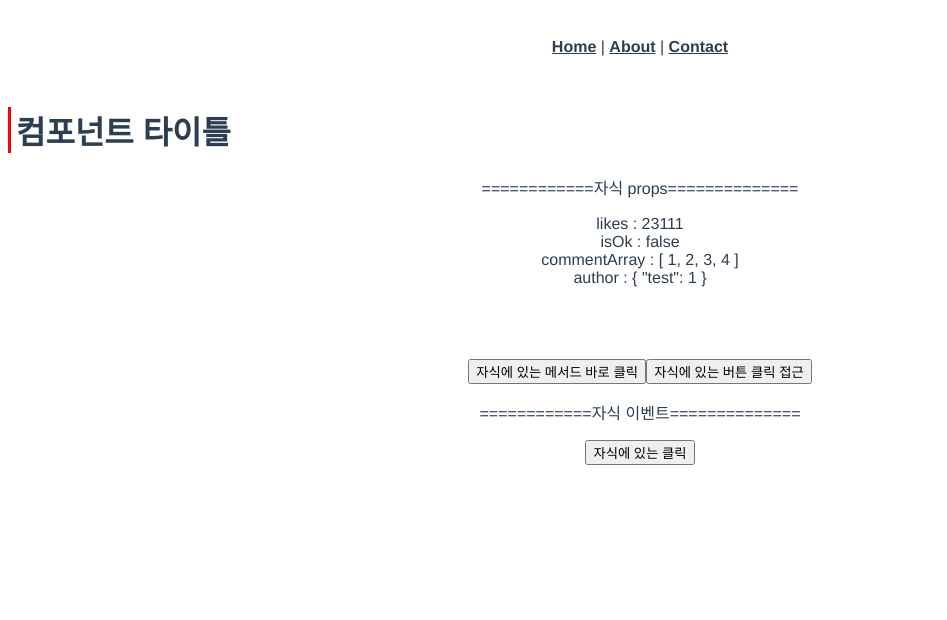
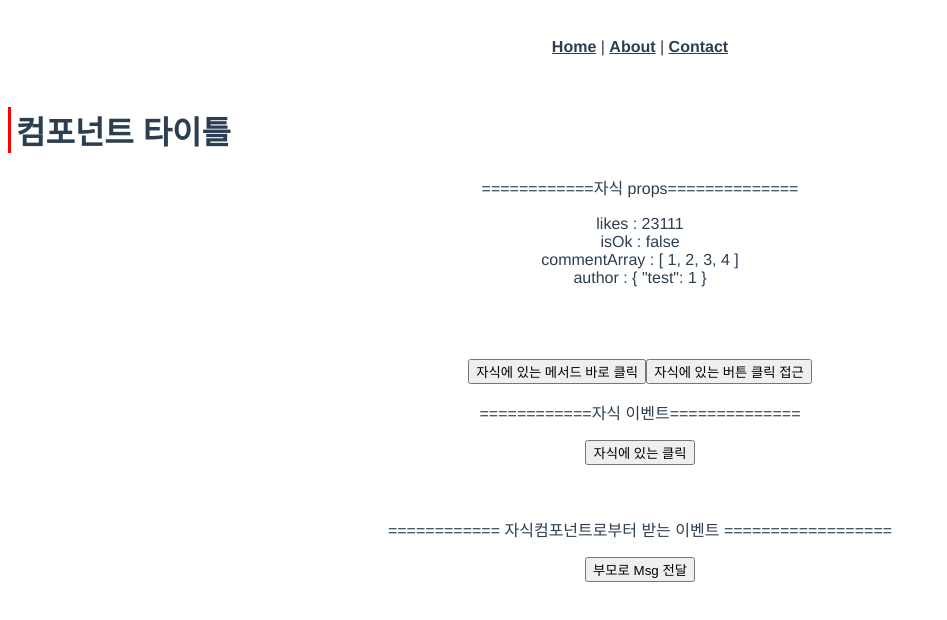
Before and after one commit to manbalboy/vue-restart, a Vue app in the folder vue-default/: page /example4 in a window 1280 px wide. Shown: the top 620 px of the page, without its empty margins (0-947 px from the left). Built offline with nearby package versions, Linux system fonts and the light colour scheme; what vue-sweetalert2 would draw is missing.

Commit message:
자식컴포넌트에서 부모컴포넌트로 데이터전달 $emit

```diff
--- a/vue-default/src/views/Component/ChildComponent.vue
+++ b/vue-default/src/views/Component/ChildComponent.vue
@@ -11,15 +11,23 @@
             <br />
             <br />
         </div>
-        <div v-else>
+        <div v-else-if="type == 'event'">
             <p>============자식 이벤트==============</p>
             <button @click="clickFn" ref="child_btn">자식에 있는 클릭</button>
+        </div>
+        <div v-else>
+            <button @click="sendFromChild">부모로 Msg 전달</button>
         </div>
     </div>
 </template>
 
 <script>
     export default {
+        data() {
+            return {
+                msg: '자식에서 있는 DATA',
+            };
+        },
         props: {
             type: {
                 type: String,
@@ -46,6 +54,9 @@
             clickFn2() {
                 alert('부모에서 바로 접근한 메서드');
             },
+            sendFromChild() {
+                this.$emit('sendFromChildData', { msg: this.msg });
+            },
         },
     };
 </script>
--- a/vue-default/src/views/Component/Example4.vue
+++ b/vue-default/src/views/Component/Example4.vue
@@ -8,6 +8,12 @@
         <button @click="callChildMethod">자식에 있는 메서드 바로 클릭</button>
         <button @click="callChild">자식에 있는 버튼 클릭 접근</button>
         <ChildComponent type="event" ref="child_component" />
+
+        <br />
+        <br />
+        <p>============ 자식컴포넌트로부터 받는 이벤트 ==================</p>
+        <ChildComponent type="event2" @sendFromChildData="sendMsg" />
+        <p>{{ msg }}</p>
     </div>
 </template>
 
@@ -20,6 +26,7 @@
                 title: '컴포넌트 타이틀',
                 likes: 23111,
                 isOk: false,
+                msg: '',
             };
         },
         components: {
@@ -33,6 +40,9 @@
             callChildMethod() {
                 this.$refs.child_component.clickFn2();
             },
+            sendMsg({ msg }) {
+                this.msg = msg;
+            },
         },
     };
 </script>
```
